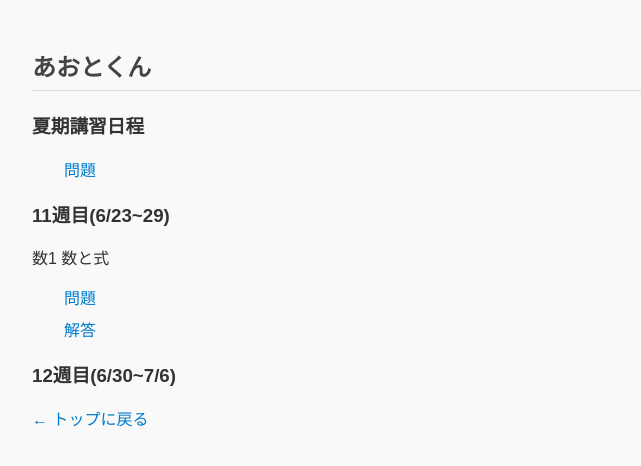
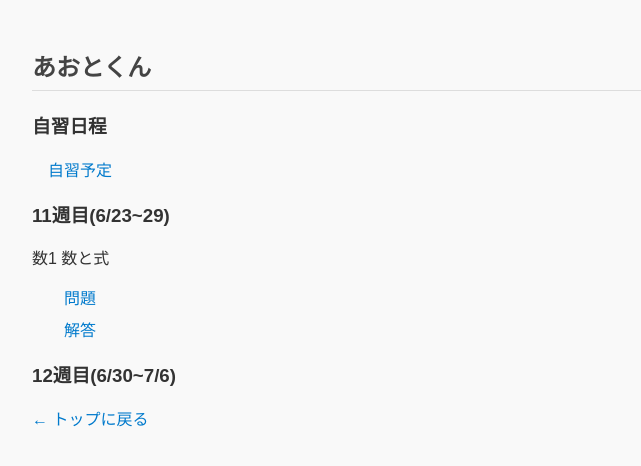
Before and after one commit to fujiwara-website/my-website, a plain HTML site: page aoto.html in a window 1280 px wide. Shown: the part 62-528 px from the top of the page, without its empty margins (158-799 px from the left). Drawn offline with Linux system fonts and the light colour scheme.

Commit message:
Add files via upload

```diff
--- a/aoto.html
+++ b/aoto.html
@@ -48,9 +48,9 @@
   <h1>過去小テスト一覧</h1>
 
   <h2>あおとくん</h2>
-  <h3> 夏期講習日程</h3>
+  <h3> 自習日程</h3>
    <ul>
-    <li><a href="documents/aoto/kaki.pdf" target="_blank">　問題</a></li>
+    <li><a href="documents/aoto/kaki.pdf" target="_blank">自習予定</a></li>
   </ul>
   <h3> 11週目(6/23~29)</h3>
   数1 数と式
```
